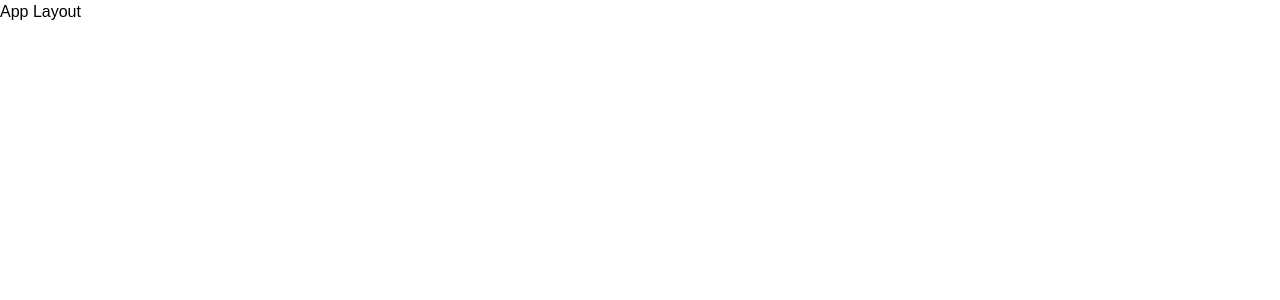
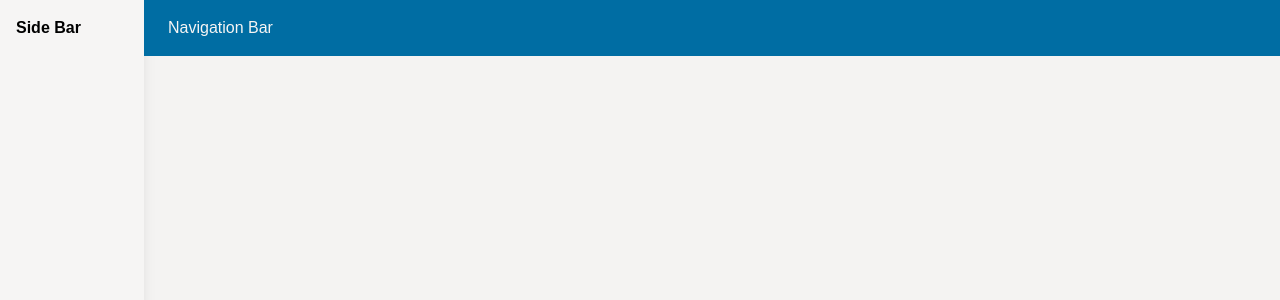
Before and after one commit to bryancastillo10/water-analytics, a React (Vite) app in the folder client/: page /role in a window 1280 px wide. Shown: the top 300 px of the page. Built offline with nearby package versions, Linux system fonts and the light colour scheme.

Commit message:
📟 component: initial app layout

```diff
--- a/client/src/components/layout/AppLayout.tsx
+++ b/client/src/components/layout/AppLayout.tsx
@@ -1,12 +1,20 @@
 import { Outlet } from "react-router-dom";
+
+import Navbar from "@/components/navigation/Navbar";
+import Sidebar from "@/components/navigation/Sidebar";
 
 const AppLayout = () => {
   return (
-    <div>
-          <h1>App Layout</h1>
-          <Outlet/>
-    </div>
-  )
+    <main className="flex bg-white w-full h-screen">
+      <Sidebar />
+      <div className="flex-1">
+        <Navbar />
+        <section className="py-3 px-6">
+          <Outlet />
+        </section>
+      </div>
+    </main>
+  );
 }
 
 export default AppLayout;
--- a/client/src/components/navigation/Navbar.tsx
+++ b/client/src/components/navigation/Navbar.tsx
@@ -1,9 +1,9 @@
 const Navbar = () => {
   return (
-    <div>
-      Navbar
-    </div>
-  )
+    <nav className="sticky top-0 bg-primary text-light px-6 py-4">
+      <div className="flex justify-between">Navigation Bar</div>
+    </nav>
+  );
 }
 
 export default Navbar;
--- a/client/src/components/navigation/Sidebar.tsx
+++ b/client/src/components/navigation/Sidebar.tsx
@@ -2,10 +2,15 @@
 
 const Sidebar = () => {
   return (
-    <div>
-      Sidebar Here
-    </div>
-  )
+    <nav
+      className="flex flex-col transition-all duration-500
+      overflow-hidden h-full shadow-lg  bg-light w-36">
+      <div className="p-4">
+        <h1 className="font-bold">Side Bar</h1>
+
+      </div>
+    </nav>
+  );
 }
 
 export default Sidebar;
```
